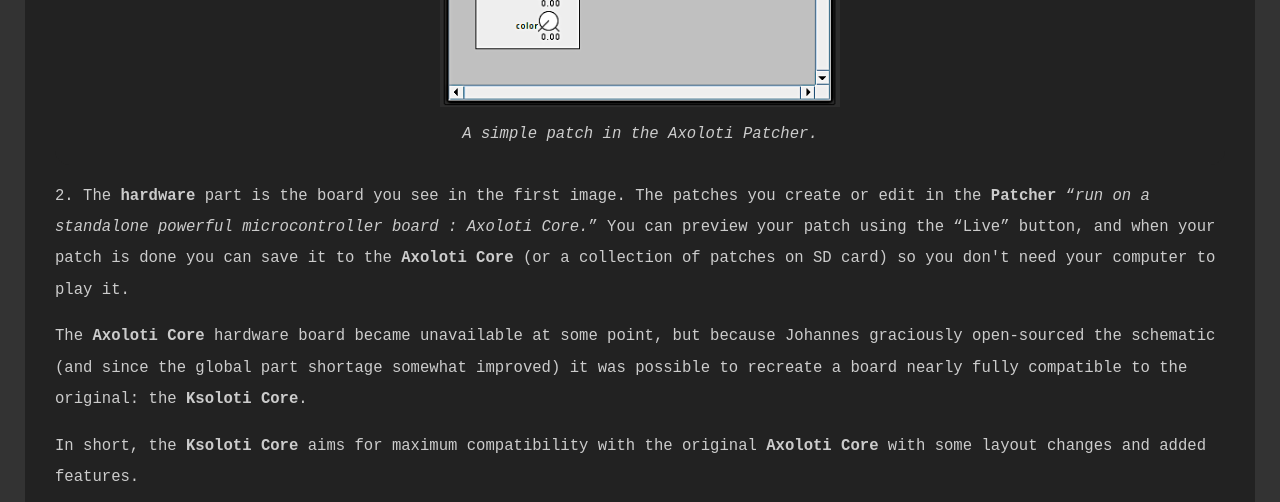
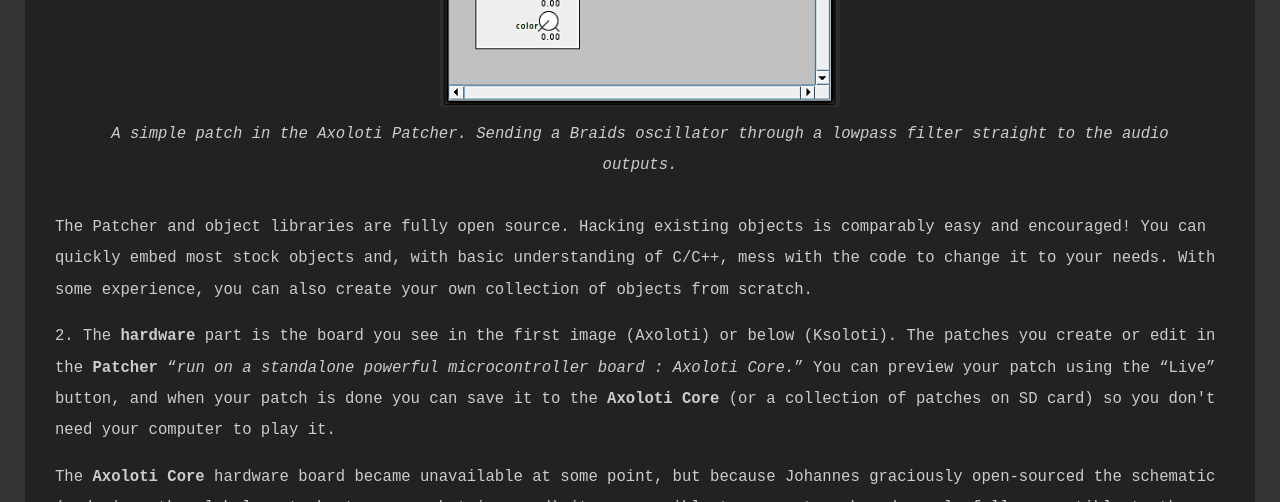
Before and after one commit to ksoloti/ksoloti.github.io, a plain HTML site: page 2-background.html in a window 1280 px wide. Shown: the part 1600-2102 px from the top of the page. Drawn offline with Linux system fonts and the light colour scheme; a script that the page names is missing.

Commit message:
update background

```diff
--- a/2-background.html
+++ b/2-background.html
@@ -47,10 +47,13 @@
           <div style="text-align: center;">
             <img src="img/patcher_mini_patch.png" width="400px" height="auto">
             <br/>
-            <i>A simple patch in the Axoloti Patcher.</i>
+            <i>A simple patch in the Axoloti Patcher. Sending a Braids oscillator through a lowpass filter straight to the audio outputs.</i>
           </div>
           <p>
-            2. The <b>hardware</b> part is the board you see in the first image. The patches you create or edit in the <b>Patcher</b> “<i>run on a standalone powerful microcontroller board : Axoloti Core.</i>” You can preview your patch using the “Live” button, and when your patch is done you can save it to the <b>Axoloti Core</b> (or a collection of patches on SD card) so you don't need your computer to play it.
+            The Patcher and object libraries are fully open source. Hacking existing objects is comparably easy and encouraged! You can quickly embed most stock objects and, with basic understanding of C/C++, mess with the code to change it to your needs. With some experience, you can also create your own collection of objects from scratch.
+          </p>
+          <p>
+            2. The <b>hardware</b> part is the board you see in the first image (Axoloti) or below (Ksoloti). The patches you create or edit in the <b>Patcher</b> “<i>run on a standalone powerful microcontroller board : Axoloti Core.</i>” You can preview your patch using the “Live” button, and when your patch is done you can save it to the <b>Axoloti Core</b> (or a collection of patches on SD card) so you don't need your computer to play it.
           </p>
           <p>
             The <b>Axoloti Core</b> hardware board became unavailable at some point, but because Johannes graciously open-sourced the schematic (and since the global part shortage somewhat improved) it was possible to recreate a board nearly fully compatible to the original: the <b>Ksoloti Core</b>.
@@ -67,10 +70,10 @@
           </div>
 
           <p>
-            But wait, where are all the jacks? Good thinking! The <b>Ksoloti Core</b> was first designed to become a daughterboard for a Eurorack module. It has been designed to be very thin (overall thickness under 5mm, pin headers aside. The tallest components are the USB Type-C jacks), and to fit parallel behind a 12hp Eurorack panel.
+            But wait, where are all the jacks? Good thinking! The <b>Ksoloti Core</b> was first designed to be a daughterboard for a Eurorack module. It has been designed to be very thin (overall thickness under 5mm, pin headers aside. The tallest components are the USB Type-C jacks), and to fit parallel behind a 12hp Eurorack panel.
           </p>
           <p>
-            However early on it became clear that it is just as fun to run the <b>Ksoloti Core</b> standalone or “headless”. There are several options on how to connect your Core to the outside world, from minimal to full-featured. More on that later!
+            However it became clear early on that it is just as fun to run the <b>Ksoloti Core</b> standalone or “headless”. There are several options on how to connect your Core to the outside world, from minimal to full-featured. More on that later!
           </p>
           <div style="text-align: center;">
               <img src="img/axoloti_akso_ksoloti.jpg" width="800px" height="auto">
```
